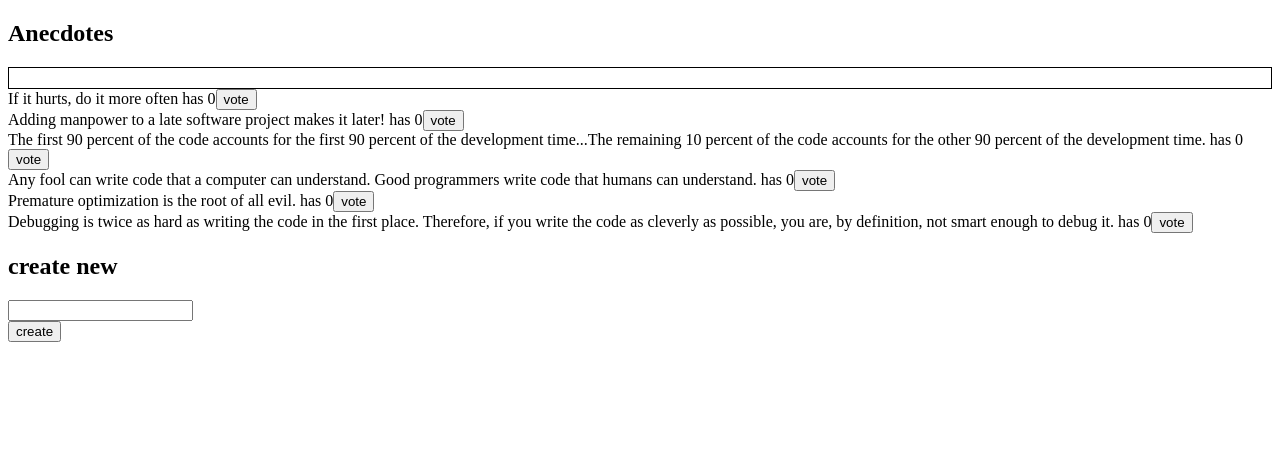
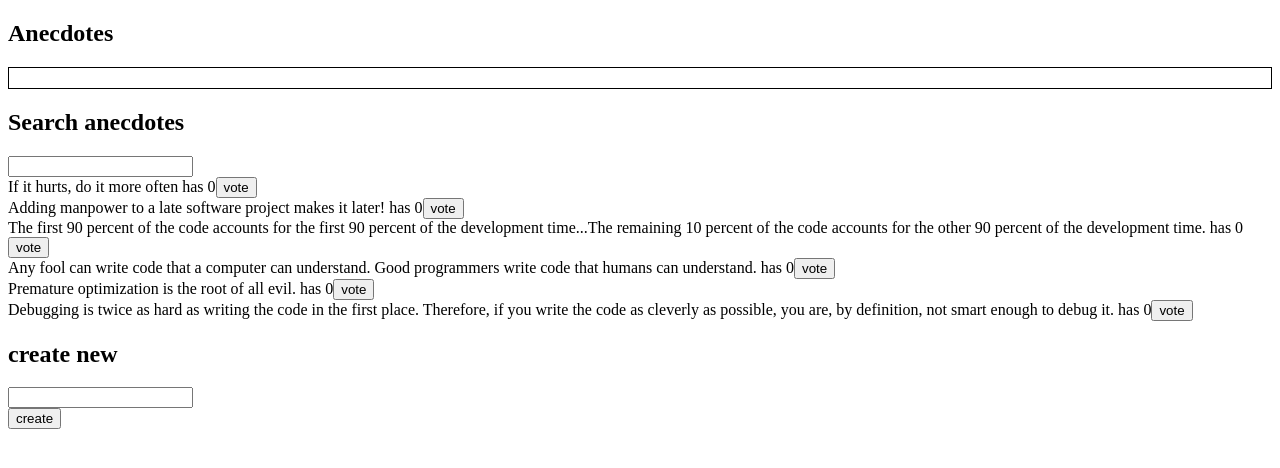
Before and after one commit to Ademola101/Anecdote, a React (Create React App) app: page / in a window 1280 px wide. Shown: the top 468 px of the page. Built offline with nearby package versions, Linux system fonts and the light colour scheme.

Commit message:
search filter

```diff
--- a/src/App.js
+++ b/src/App.js
@@ -2,6 +2,7 @@
 import NewAnecdote from './components/NewAnecdote'
 import Anecdotes from './components/AnecdoteList'
 import Notification from './components/Notification'
+import SearchFilter from './components/SearchFilter'
 const App = () => {
 
 
@@ -10,7 +11,9 @@ const App = () => {
     <div>
       <h2>Anecdotes</h2>
       <Notification/>
+      <SearchFilter/>
       <Anecdotes/>
+
       <NewAnecdote/>
        </div>
   )
--- a/src/components/AnecdoteList.jsx
+++ b/src/components/AnecdoteList.jsx
@@ -17,7 +17,13 @@ const Anecdote = ({anecdote, onClick}) => {
 
 const Anecdotes = () => {
 
-  const anecdotes = useSelector(state => state.anecdotes)
+  const anecdotes = useSelector(({filter, anecdotes}) => {
+
+    return filter ? anecdotes.filter(anecdote => anecdote.content.toLowerCase().startsWith(filter.toLowerCase())) :
+    anecdotes
+
+
+  })
   const anecdotesForSort = [...anecdotes]
 
   // dont mutate state directly
--- a/src/components/NewAnecdote.jsx
+++ b/src/components/NewAnecdote.jsx
@@ -1,7 +1,7 @@
 import React from 'react'
 import {useDispatch} from 'react-redux'
 import {createAnecdote} from '../reducers/anecdoteReducer'
-import {setNotification, createNotification} from '../reducers/NotificationReducer'
+import { createNotification} from '../reducers/NotificationReducer'
 export default function NewAnecdote() {
   const dispatch = useDispatch()
   const add = (e) => {
--- /dev/null
+++ b/src/components/SearchFilter.jsx
@@ -0,0 +1,25 @@
+import React from 'react'
+import {useDispatch} from 'react-redux'
+
+import { setFilter } from '../reducers/filterReducer'
+export default function SearchFilter() {
+
+  const dispatch = useDispatch()
+
+  const onChange = (e) => {
+    dispatch(setFilter(e.target.value))
+  }
+
+  return (
+    <>
+
+    <h2>
+
+      Search anecdotes
+    </h2>
+
+    <input name='filter' type="text" onChange={onChange }/>
+
+    </>
+  )
+}
--- /dev/null
+++ b/src/reducers/filterReducer.js
@@ -0,0 +1,14 @@
+import {createSlice} from '@reduxjs/toolkit'
+const initialState = null
+const filterSlice = createSlice({
+  initialState,
+  name: 'filter',
+  reducers: {
+    setFilter(state, action) {
+      return action.payload
+    }
+  }
+})
+
+export const {setFilter} = filterSlice.actions
+export default filterSlice.reducer
--- a/src/store.js
+++ b/src/store.js
@@ -1,11 +1,13 @@
 import {configureStore} from '@reduxjs/toolkit'
 import anecdoteReducer from './reducers/anecdoteReducer'
 import NotificationRducer from './reducers/NotificationReducer'
+import filterReducer from './reducers/filterReducer'
 
 const store = configureStore({
   reducer: {
     anecdotes: anecdoteReducer,
-    notification : NotificationRducer
+    notification : NotificationRducer,
+    filter: filterReducer
   }
 })
 
```
